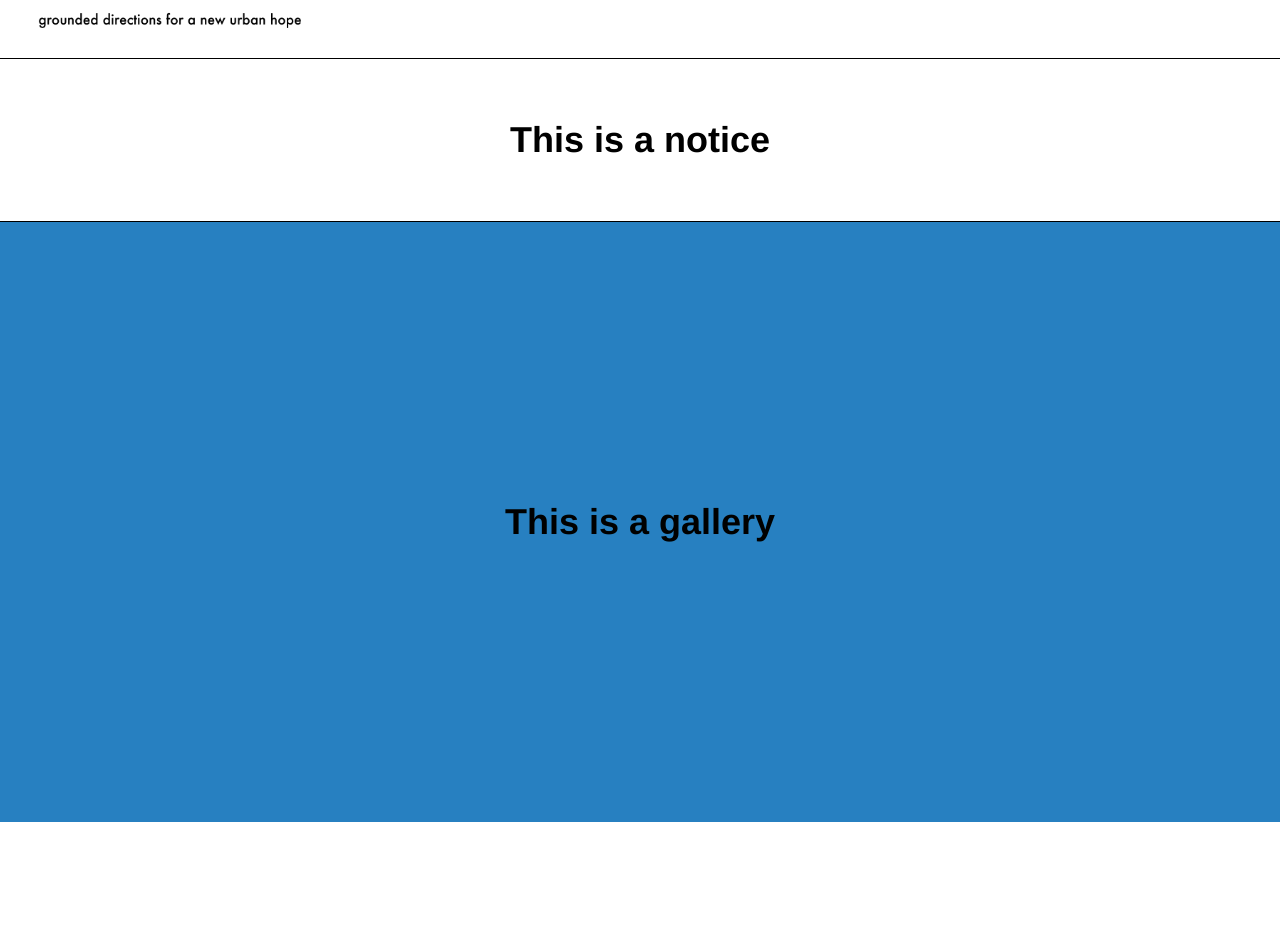
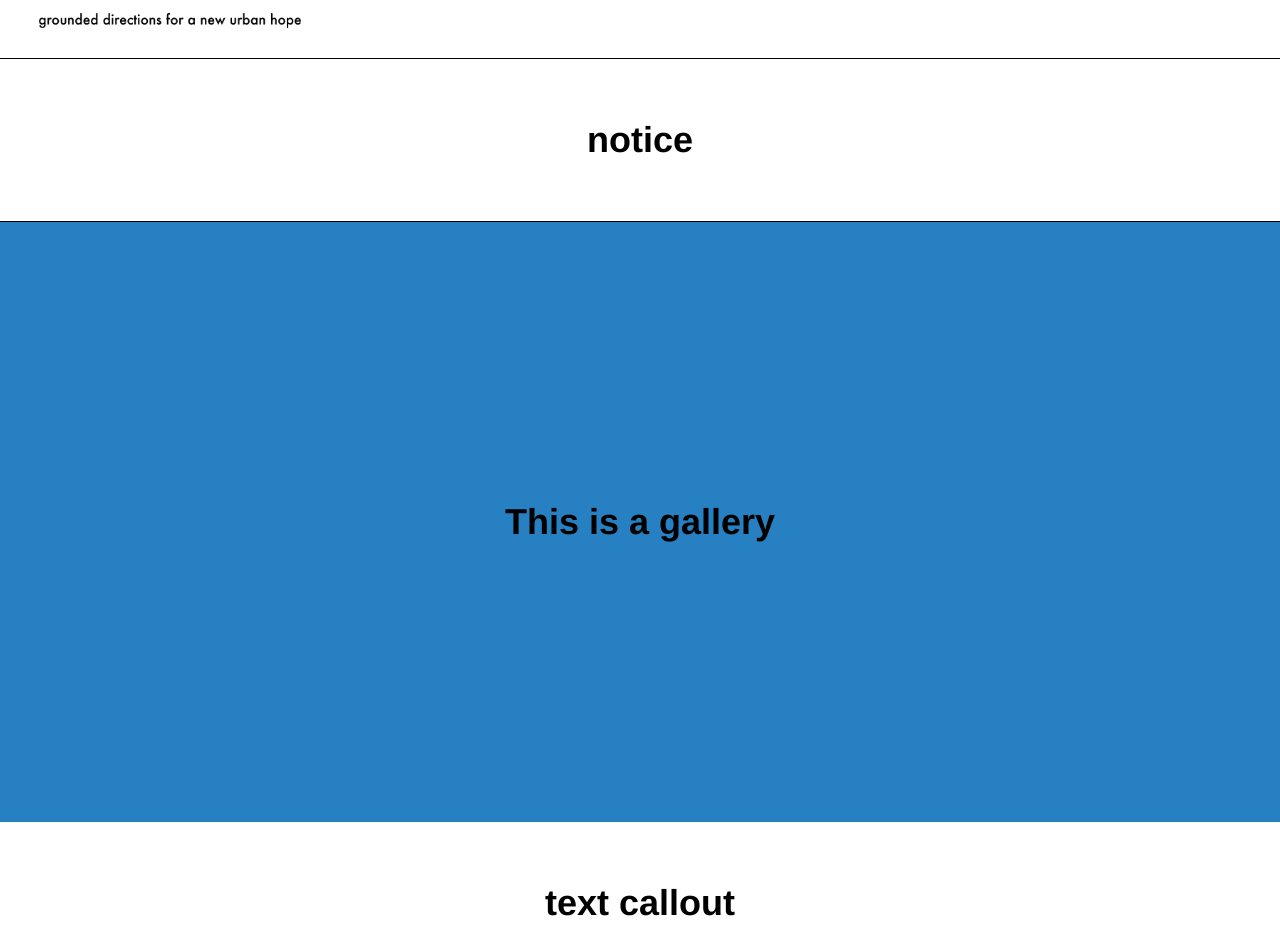
Before and after one commit to Urban-Front/website, a Next.js app: page / in a window 1280 px wide. Shown: the part 154-1092 px from the top of the page. Before the commit the page ends 976 px from the top, so only its background shows below. Built offline with nearby package versions, Linux system fonts and the light colour scheme; a web font is replaced by a local one.

Commit message:
Updating notice

```diff
--- a/src/components/modules/Notice.js
+++ b/src/components/modules/Notice.js
@@ -1,7 +1,7 @@
-export default function Notice({preview = false, data, className = ''}) {
+export default function Notice({preview = false, data = {header: 'notice'}, className = ''}) {
   return (
     <article className={`Notice tc pv6 bb ${className}`}>
-      <h1 className="body-header">This is a notice</h1>
+      <h1 className="body-header">{data.header}</h1>
     </article>
   );
 };
--- a/src/pages/index.js
+++ b/src/pages/index.js
@@ -8,6 +8,7 @@ export default function Home(context) {
     <Layout preview={false}>
       <Notice />
       <Gallery />
+      <Notice data={{header: 'text callout'}} />
     </Layout>
   )
 }
```
